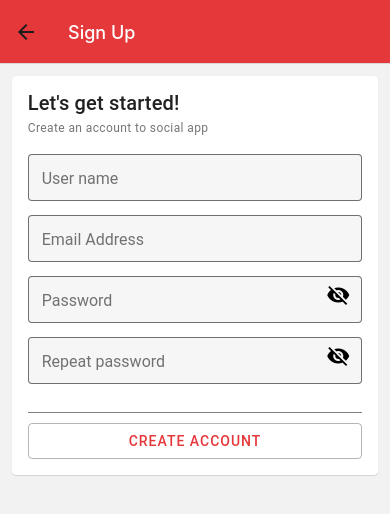
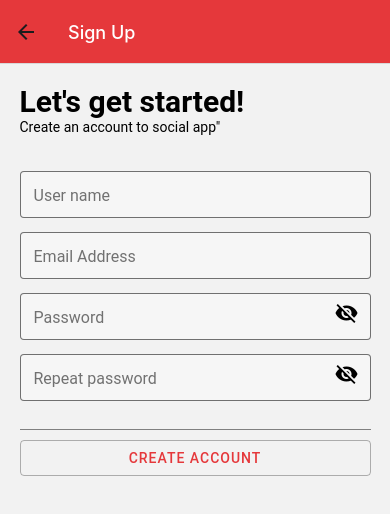
Before and after one commit to dannydony97/social-app-deprecated, a React Native app: screen /SignUp in a window 390 px wide. Shown: the top 514 px of the page. Built offline with nearby package versions, Linux system fonts and the light colour scheme.

Commit message:
Significant screens changes

```diff
--- a/screens/AppAuthentication.jsx
+++ b/screens/AppAuthentication.jsx
@@ -7,7 +7,6 @@ import AppSignUp from "./AppSignUp";
 const Stack = createStackNavigator();
 
 const AppAuthentication = () => {
-
   const { colors } = useTheme();
 
   return (
@@ -15,22 +14,23 @@ const AppAuthentication = () => {
       initialRouteName="SignIn"
       screenOptions={{
         headerStyle: {
-                    backgroundColor: colors.primary
+          backgroundColor: colors.primary,
         },
         headerTitleStyle: {
-                    color: colors.headerText
-                }
+          color: colors.headerText,
+        },
       }}
     >
       <Stack.Screen
         name="SignIn"
         component={AppSignIn}
-                    options={{title: "Sign In"}}
+        options={{ title: "Sign In" }}
       />
       <Stack.Screen
         name="SignUp"
         component={AppSignUp}
-                    options={{title: "Sign Up"}}/>
+        options={{ title: "Sign Up" }}
+      />
     </Stack.Navigator>
   );
 };
--- a/screens/AppSignIn.jsx
+++ b/screens/AppSignIn.jsx
@@ -1,10 +1,15 @@
 import React from "react";
-import { Keyboard, StyleSheet, View, KeyboardAvoidingView, TouchableWithoutFeedback } from "react-native";
-import { Button, Card, Checkbox, TextInput, Text } from "react-native-paper";
+import {
+  Keyboard,
+  StyleSheet,
+  View,
+  KeyboardAvoidingView,
+  TouchableWithoutFeedback,
+} from "react-native";
+import { Button, Checkbox, TextInput, Text } from "react-native-paper";
 import theme from "../common/themes";
 
-const AppSignIn = ({navigation}) => {
-
+const AppSignIn = ({ navigation }) => {
   const [emailAddress, setEmailAddress] = React.useState("");
   const [password, setPassword] = React.useState("");
   const [keepSignedIn, setKeepSignedIn] = React.useState(false);
@@ -12,13 +17,11 @@ const AppSignIn = ({navigation}) => {
   const [passwordVisible, setPasswordVisible] = React.useState(false);
 
   return (
-        <KeyboardAvoidingView>
-            <TouchableWithoutFeedback
-                onPress={() => Keyboard.dismiss()}
-            >
-            <Card style={styles.card} >
-                <Card.Title title="Social App" subtitle="Log In"/>
-                <Card.Content>
+    <KeyboardAvoidingView behavior="padding" style={{ flex: 1 }}>
+      <TouchableWithoutFeedback onPress={() => Keyboard.dismiss()}>
+        <View style={styles.logInView}>
+          <View style={styles.innerView}>
+            <Text style={styles.title}>Social App</Text>
             <TextInput
               style={styles.textInput}
               mode="outlined"
@@ -32,58 +35,76 @@ const AppSignIn = ({navigation}) => {
               label="Password"
               value={password}
               onChangeText={(text) => setPassword(text)}
-                        right={<TextInput.Icon name={passwordVisible ? "eye" : "eye-off"} onPress={() => setPasswordVisible(!passwordVisible)}/>}
+              right={
+                <TextInput.Icon
+                  name={passwordVisible ? "eye" : "eye-off"}
+                  onPress={() => setPasswordVisible(!passwordVisible)}
+                />
+              }
               secureTextEntry={!passwordVisible}
             />
             <Checkbox.Item
               label="Keep me signed in"
-                        status={keepSignedIn ? 'checked' : 'unchecked'}
+              status={keepSignedIn ? "checked" : "unchecked"}
               onPress={() => setKeepSignedIn(!keepSignedIn)}
             />
             <View style={styles.line} />
             <Button
-                        mode='contained'
-                        onPress={() => console.log('Button pressed')}>SIGN IN
+              mode="contained"
+              onPress={() => console.log("Button pressed")}
+            >
+              SIGN IN
             </Button>
             <Text style={styles.forgotText}>Forgot password?</Text>
             <Text style={styles.joinText}>Don't have an account?</Text>
             <Button
-                        mode='outlined'
-                        onPress={() => navigation.navigate("SignUp")}>SIGN UP
+              mode="outlined"
+              onPress={() => navigation.navigate("SignUp")}
+            >
+              SIGN UP
             </Button>
-                </Card.Content>
-            </Card>
+          </View>
+        </View>
       </TouchableWithoutFeedback>
     </KeyboardAvoidingView>
   );
 };
 
 const styles = StyleSheet.create({
-    card: {
-        margin: '3%',
-        width: '94%',
+  logInView: {
+    alignItems: "center",
+    flex: 1,
+  },
+  innerView: {
+    width: "90%",
+  },
+  title: {
+    fontWeight: "bold",
+    fontSize: 40,
+    marginTop: 20,
+    marginBottom: 20,
   },
   textInput: {
-        marginBottom: 20
+    marginBottom: 20,
   },
   line: {
     height: 1,
-        backgroundColor: 'gray',
+    backgroundColor: "gray",
     marginTop: 10,
-        marginBottom: 10
+    marginBottom: 10,
   },
   forgotText: {
-        textAlign: 'right',
+    textAlign: "right",
     marginTop: 20,
     marginBottom: 5,
     color: theme.colors.primary,
-        textDecorationLine: 'underline'
+    textDecorationLine: "underline",
   },
   joinText: {
-        fontWeight: 'bold',
+    fontWeight: "bold",
     marginTop: 30,
-        marginBottom: 10
-    }
+    marginBottom: 10,
+  },
 });
 
 export default AppSignIn;
--- a/screens/AppSignUp.jsx
+++ b/screens/AppSignUp.jsx
@@ -1,10 +1,15 @@
-import React from "react"
-import { Keyboard, StyleSheet, View, KeyboardAvoidingView, TouchableWithoutFeedback} from "react-native";
-import { Card, Button, TextInput, HelperText } from "react-native-paper";
+import React from "react";
+import {
+  Keyboard,
+  StyleSheet,
+  View,
+  KeyboardAvoidingView,
+  TouchableWithoutFeedback,
+} from "react-native";
+import { Button, TextInput, HelperText, Text } from "react-native-paper";
 import DefaultDefines from "../common/DefaultDefines";
 
-const AppSignUp = ({navigation}) => {
-
+const AppSignUp = ({ navigation }) => {
   const [userName, setUserName] = React.useState("");
   const [emailAddress, setEmailAddress] = React.useState("");
   const [password, setPassword] = React.useState("");
@@ -23,14 +28,12 @@ const AppSignUp = ({navigation}) => {
   const [repeatPasswordMessage, setRepeatPasswordMessage] = React.useState();
 
   const onPasswordTextChaned = (text) => {
-
     setPassword(text);
 
-        if(text.length === 0) {
+    if (text.length === 0) {
       setValidPassword(false);
       setPasswordMessage("Password cannot be empty!");
-        }
-        else if(text.length < DefaultDefines.passwordMinLength) {
+    } else if (text.length < DefaultDefines.passwordMinLength) {
       setValidPassword(false);
       setPasswordMessage("Password is too short!");
     } else {
@@ -42,81 +45,67 @@ const AppSignUp = ({navigation}) => {
   };
 
   const onRepeatPasswordTextChanged = (text) => {
-
     setRepeatPassword(text);
     verifyMatchingPasswords(password, text);
   };
 
   const verifyMatchingPasswords = (password, repeatedPassword) => {
+    if (!repeatPassword.length) return;
 
-        if(!repeatPassword.length)
-            return;
-
-        if(password !== repeatedPassword) {
+    if (password !== repeatedPassword) {
       setRepeatValidPassword(false);
       setRepeatPasswordMessage("Password does not match!");
     } else {
       setRepeatValidPassword(true);
-            setRepeatPasswordMessage("Password matched!")
+      setRepeatPasswordMessage("Password matched!");
     }
   };
 
   const validateUserName = () => {
-
     return true;
-    }
+  };
 
   const validateEmail = () => {
-
-        if(!emailAddress.length) {
+    if (!emailAddress.length) {
       setEmailAddressMessage("Email address cannot be empty");
       return false;
     }
 
     if (/^\w+([\.-]?\w+)*@\w+([\.-]?\w+)*(\.\w{2,3})+$/.test(emailAddress)) {
-
       setEmailAddressMessage("");
       return true;
     }
 
     setEmailAddressMessage("Invalid email address format!");
     return false;
-    }
+  };
 
   const onCreateAccountButtonPressed = () => {
+    if (!validateUserName()) return;
 
-        if(!validateUserName())
-            return;
+    if (!validateEmail()) return;
 
-        if(!validateEmail())
-            return;
-
-        if(!validPassword || !repeatValidPassword)
-            return;
+    if (!validPassword || !repeatValidPassword) return;
 
     fetch("http://localhost:5000/create-account/", {
-            method: 'POST',
+      method: "POST",
       body: JSON.stringify({
         userName: userName,
         emailAddress: emailAddress,
-                password: password
-            })
+        password: password,
+      }),
     })
       .then((response) => response.json())
-        .then((content) => {
-
-        });
-
+      .then((content) => {});
   };
 
   return (
-        <KeyboardAvoidingView>
-            <TouchableWithoutFeedback
-                onPress={() => Keyboard.dismiss()}
-            >
-            <Card style={styles.card}>
-                <Card.Title title="Let's get started!" subtitle="Create an account to social app"/>
-                <Card.Content>
+    <KeyboardAvoidingView behavior="padding" style={{ flex: 1 }}>
+      <TouchableWithoutFeedback onPress={() => Keyboard.dismiss()}>
+        <View style={styles.signUpView}>
+          <View style={styles.innerView}>
+            <Text style={styles.title}>Let's get started!</Text>
+            <Text style={styles.subtitle}>Create an account to social app"</Text>
             <TextInput
               style={styles.textInput}
               mode="outlined"
@@ -139,46 +128,75 @@ const AppSignUp = ({navigation}) => {
               label="Password"
               value={password}
               onChangeText={(text) => onPasswordTextChaned(text)}
-                    right={<TextInput.Icon name={passwordVisivle ? "eye" : "eye-off" } onPress={() => setPasswordVisible(!passwordVisivle)}/>}
+              right={
+                <TextInput.Icon
+                  name={passwordVisivle ? "eye" : "eye-off"}
+                  onPress={() => setPasswordVisible(!passwordVisivle)}
+                />
+              }
               secureTextEntry={!passwordVisivle}
             />
-                <HelperText type={!validPassword ? "error" : "info"}>{passwordMessage}</HelperText>
+            <HelperText type={!validPassword ? "error" : "info"}>
+              {passwordMessage}
+            </HelperText>
             <TextInput
               style={styles.textInput}
               mode="outlined"
               label="Repeat password"
               value={repeatPassword}
               onChangeText={(text) => onRepeatPasswordTextChanged(text)}
-                    right={<TextInput.Icon name={repeatPasswordVisible ? "eye" : "eye-off" } onPress={() => setRepeatPasswordVisible(!repeatPasswordVisible)}/>}
+              right={
+                <TextInput.Icon
+                  name={repeatPasswordVisible ? "eye" : "eye-off"}
+                  onPress={() =>
+                    setRepeatPasswordVisible(!repeatPasswordVisible)
+                  }
+                />
+              }
               secureTextEntry={!repeatPasswordVisible}
             />
-                <HelperText type={!repeatValidPassword ? "error" : "info"}>{repeatPasswordMessage}</HelperText>
+            <HelperText type={!repeatValidPassword ? "error" : "info"}>
+              {repeatPasswordMessage}
+            </HelperText>
             <View style={styles.line} />
             <Button
-                    mode='outlined'
-                    onPress={() => onCreateAccountButtonPressed()}>CREATE ACCOUNT
+              mode="outlined"
+              onPress={() => onCreateAccountButtonPressed()}
+            >
+              CREATE ACCOUNT
             </Button>
-                </Card.Content>
-            </Card>
+          </View>
+        </View>
       </TouchableWithoutFeedback>
     </KeyboardAvoidingView>
   );
 };
 
 const styles = StyleSheet.create({
-    card: {
-        margin: '3%',
-        width: '94%',
+  signUpView: {
+    alignItems: "center",
+    flex: 1,
+  },
+  title: {
+    fontWeight: "bold",
+    fontSize: 30,
+    marginTop: 20,
+  },
+  subtitle: {
+    marginBottom: 30,
+  },
+  innerView: {
+    width: "90%",
   },
   line: {
     height: 1,
-        backgroundColor: 'gray',
+    backgroundColor: "gray",
     marginTop: 20,
-        marginBottom: 10
+    marginBottom: 10,
   },
   textInput: {
-        height: 45
-    }
+    height: 45,
+  },
 });
 
 export default AppSignUp;
```
Also changed, not shown: App.js (+6 -6 lines), screens/AppBottomNavigation.jsx (+11 -7 lines), screens/AppFeed.jsx (+3 -5 lines). Lines whose indentation alone changed are shown as unchanged.
